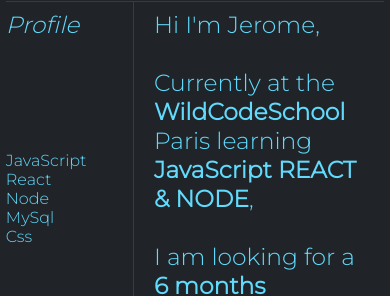
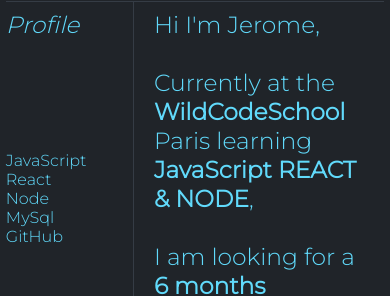
Before and after one commit to jeromenicco/myApp, a React (Create React App) app: page / in a window 390 px wide. Shown: the part 103-399 px from the top of the page. Built offline with nearby package versions, Linux system fonts and the light colour scheme; what react-router-last-location would draw is missing.

Commit message:
cleaning

```diff
--- a/src/Components/About.js
+++ b/src/Components/About.js
@@ -1,4 +1,4 @@
-import SlideInfo from './SlideInfo';
+import SideInfo from './SideInfo';
 import React, { useContext } from 'react'
 import { ContextState } from '../ContextState'
 // import Tickers from "react-ticker";
@@ -13,7 +13,7 @@ const About = () => {
         <div className="profile-title-container page">
           <div className="title-ticker-wrap">
             <h3 className='profile-card-title'>Profile</h3>
-            <SlideInfo />
+            <SideInfo props={ ['JavaScript', 'React', 'Node', 'MySql', 'GitHub'] }/>
             {/* <Ticker className="profile-ticker" speed={3} mode="chain">
             {() => (
                 <p className="text-ticker" style={{height: "3em"}}>JS++REACT++NODE++</p>
--- a/src/Components/Nav.css
+++ b/src/Components/Nav.css
@@ -65,7 +65,7 @@ a {
     padding: 5px 10px;
     font-size: 20px;
     border-radius: 100px;
-    border: 0.5px solid #61DAFB;
+    border: 1px solid #61DAFB;
     color: #F7F7F7;
     background: transparent;
     cursor: pointer;
--- a/src/Components/SlideInfo.css
+++ b/src/Components/SideInfo.css
@@ -1,8 +1,8 @@
-.slide-info-container {
+.side-info-container {
   margin-top: 3rem;
 }
 
-.left-slide-items {
+.left-side-items {
   list-style: none;
   padding-right: 0.5em;
   font-size: 2.5rem;
--- /dev/null
+++ b/src/Components/SideInfo.js
@@ -0,0 +1,17 @@
+import React from 'react'
+
+import "./SideInfo.css"
+
+const SideInfo = ({props}) => {
+  return (
+    <div className="side-info-container">
+      <ul>
+        {
+          props.map((item, i) => <li key={i} className="left-side-items">{item}</li>
+        )}
+      </ul>
+    </div>
+  )
+}
+
+export default SideInfo
--- a/src/Components/SlideInfo.js
+++ /dev/null
@@ -1,19 +0,0 @@
-import React from 'react'
-
-import "./SlideInfo.css"
-
-const SlideInfo = () => {
-  return (
-    <div className="slide-info-container">
-      <ul>
-        <li className="left-slide-items">JavaScript</li>
-        <li className="left-slide-items">React</li>
-        <li className="left-slide-items">Node</li>
-        <li className="left-slide-items">MySql</li>
-        <li className="left-slide-items">Css</li>
-      </ul>
-    </div>
-  )
-}
-
-export default SlideInfo
--- a/src/Components/Work.js
+++ b/src/Components/Work.js
@@ -7,12 +7,14 @@ import renaissance from '../assets/renaissance-image.png'
 
 import "./Work.css";
 import { ContextState } from "../ContextState";
+import SideInfo from "./SideInfo";
 
 const Work = () => {
   const [ click ] = useContext(ContextState)
   return (
       <div className="projectsCard-container page">
           <h3 className='projects-card-title'>Projects</h3>
+          {/* <SideInfo /> */}
             <div className="work-body-container">
               <div className={!click ? 'work-item-container-dark' : 'work-item-container'}>
                 <WorkCard
--- a/src/responsive.css
+++ b/src/responsive.css
@@ -26,10 +26,10 @@
     height: 100vw;
   }
 
-  .slide-info-container {
+  .side-info-container {
     padding-top: 4em;
   }
-  .left-slide-items {
+  .left-side-items {
     font-size: 1rem;
   }
 
```
